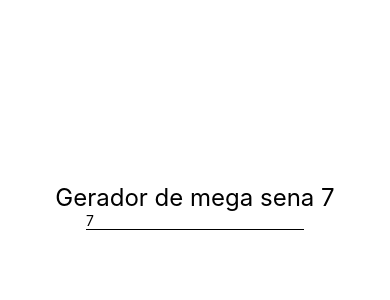
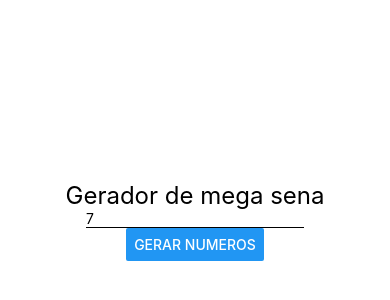
Before and after one commit to dronan/exercise-react-native, a React Native app: screen / in a window 390 px wide. Shown: the part 216-516 px from the top of the page. Built offline with nearby package versions, Linux system fonts and the light colour scheme.

Commit message:
trabalhando com componente de texto e botao, gerando numeros randomicos e aleatorios por definicao do input

```diff
--- a/src/components/mega/Mega.js
+++ b/src/components/mega/Mega.js
@@ -1,22 +1,39 @@
 import React, {Component} from 'react';
-import {Text, TextInput} from 'react-native';
+import {Button, Text, TextInput} from 'react-native';
 import estilo from '../estilo';
 
 export default class Mega extends Component {
   state = {
     qtdeNumeros: this.props.qtdeNumeros,
+    numeros: [],
   };
 
   alterarQtdeNumero = qtde => {
-    this.setState({qtdeNumeros: qtde});
+    this.setState({qtdeNumeros: +qtde});
+  };
+
+  gerarNumeros = () => {
+    const numeros = Array(this.state.qtdeNumeros)
+      .fill()
+      .reduce(n => {
+        const novoNumero = this.gerarNumeroNaoContido(n);
+        return [...n, novoNumero];
+      }, [])
+      .sort((a, b) => a - b);
+
+    this.setState({numeros});
+  };
+
+  gerarNumeroNaoContido = nums => {
+    const novo = parseInt(Math.random() * 60) + 1;
+    return nums.includes(novo) ? this.gerarNumeroNaoContido(nums) : novo;
   };
 
   render() {
     return (
       <>
-        <Text style={estilo.textGrande}>
-          Gerador de mega sena {this.state.qtdeNumeros}
-        </Text>
+        <Text style={estilo.textGrande}> {this.state.numeros.join(', ')} </Text>
+        <Text style={estilo.textGrande}>Gerador de mega sena</Text>
         <TextInput
           keyboardType="numeric"
           style={{borderBottomWidth: 1}}
@@ -24,6 +41,9 @@
           value={this.state.qtdeNumeros}
           onChangeText={this.alterarQtdeNumero}
         />
+        <Button title="Gerar numeros" onPress={this.gerarNumeros}>
+          Gerar numeros
+        </Button>
       </>
     );
   }
```
